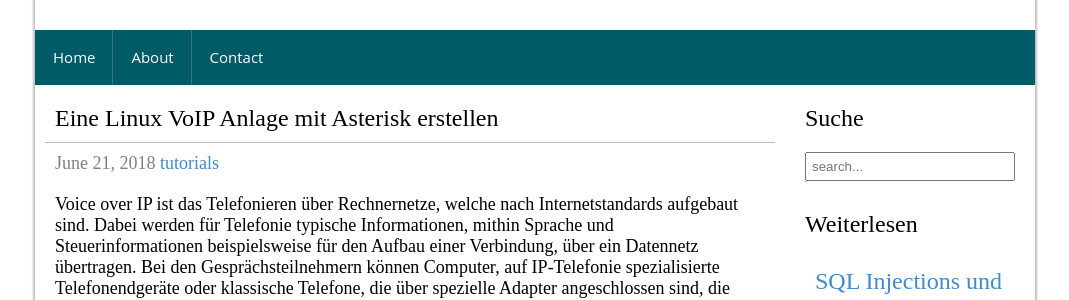
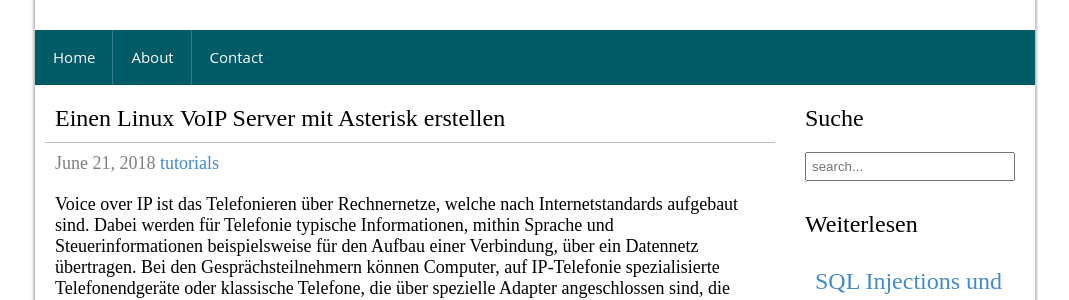
Before and after one commit to zarat/zarat.github.io, a Jekyll site: the page built from _posts/2018-06-21-asterisk.markdown, in a window 1280 px wide and 900 px high. Shown: the part 138-438 px from the top of the window, without its empty margins (105-1174 px from the left). Built offline with Jekyll 4.4.1, drawn with Linux system fonts in a browser that asks for light colours; comment, search, counter and statistics services are not loaded.

Commit message:
Update 2018-06-21-asterisk.markdown

```diff
--- a/_posts/2018-06-21-asterisk.markdown
+++ b/_posts/2018-06-21-asterisk.markdown
@@ -1,6 +1,6 @@
 ---
 layout: post
-title: Eine Linux VoIP Anlage mit Asterisk erstellen
+title: Einen Linux VoIP Server mit Asterisk erstellen
 author: Manuel Zarat
 categories: tutorials
 permalink: /post/asterisk-voip-server
```
